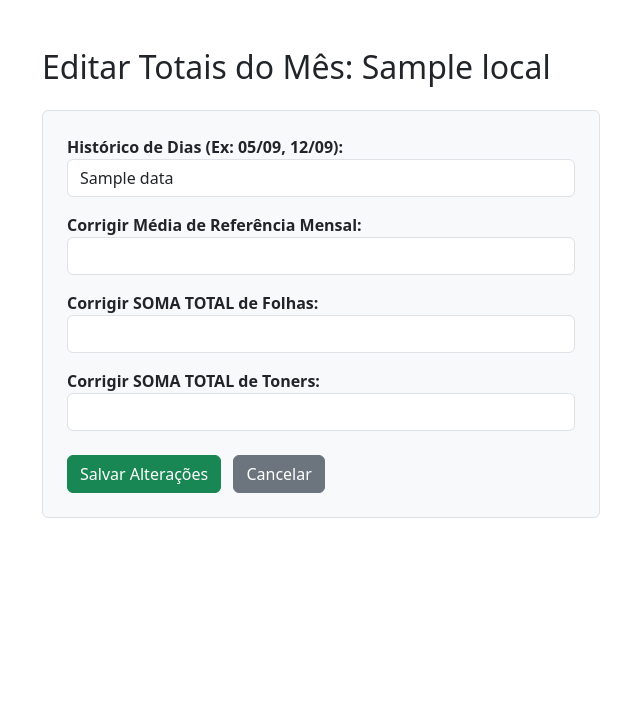
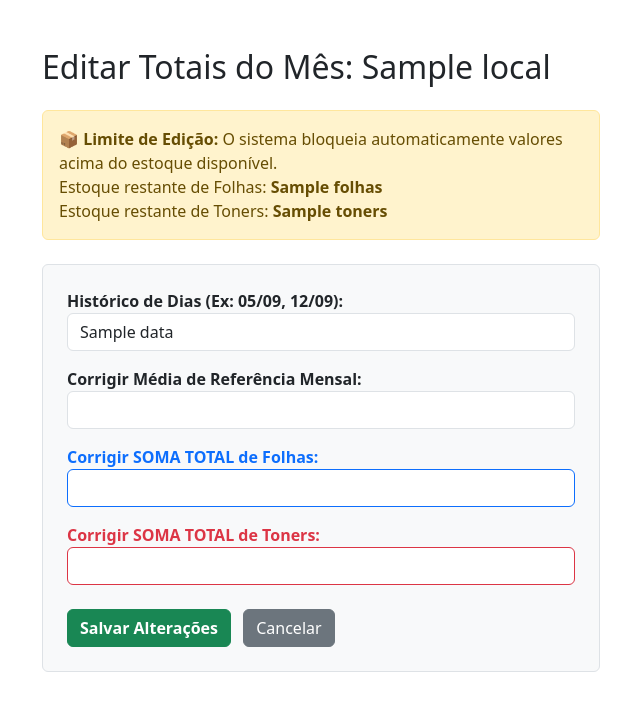
Before and after one commit to gabrielfelipetrabalho2-coder/sistema-controle-insumos-tectoner-epitacio, a Flask app: template templates/editar.html in a window 1280 px wide. Shown: the top 711 px of the page, without its empty margins (40-680 px from the left). Run offline with Flask 3, Linux system fonts and the light colour scheme; the template is opened without the code that fills it: most values are stand-ins (such as "Sample title", 1, 10 or a date in 2020).

Commit message:
Fix(Validação): Adicionada trava de limite (max) direto no HTML da tela de edição. O navegador agora bloqueia e avisa automaticamente tentativas de salvar valores maiores que o estoque físico disponível.

```diff
--- a/app.py
+++ b/app.py
@@ -27,7 +27,7 @@
 
     historico_mes = []
     dados_grafico = {}
-    dados_grafico_toner = {} # NOVO: Para o gráfico de toners
+    dados_grafico_toner = {}
     mes_atual = datetime.now().strftime('%m/%Y')
 
     for key, val in envios_ref.items():
@@ -59,7 +59,6 @@
             historico_mes.append(val)
 
             local_nome = val['local']
-            # NOVO: Soma folhas e toners para os gráficos separadamente
             if local_nome in dados_grafico:
                 dados_grafico[local_nome] += folhas
                 dados_grafico_toner[local_nome] += toners
@@ -88,6 +87,21 @@
     if folhas == 0 and toners == 0:
         flash('Erro: Você deve registrar o envio de pelo menos 1 Folha OU 1 Toner.', 'danger')
         return redirect('/')
+
+    # -------------- TRAVA NO CADASTRO --------------
+    estoque_ref = db.reference('estoque')
+    estoque_atual = estoque_ref.get() or {'folhas': 0, 'toners': 0}
+    qtd_estoque_folhas = int(estoque_atual.get('folhas', 0))
+    qtd_estoque_toners = int(estoque_atual.get('toners', 0))
+
+    if folhas > qtd_estoque_folhas:
+        flash(f'Bloqueado no Cadastro: Estoque insuficiente! Você tentou enviar {folhas} folhas, mas só há {qtd_estoque_folhas} no estoque.', 'danger')
+        return redirect('/')
+
+    if toners > qtd_estoque_toners:
+        flash(f'Bloqueado no Cadastro: Estoque insuficiente! Você tentou enviar {toners} toners, mas só há {qtd_estoque_toners} no estoque.', 'danger')
+        return redirect('/')
+    # -----------------------------------------------
 
     if data_input:
         data_obj = datetime.strptime(data_input, '%Y-%m-%d')
@@ -120,10 +134,8 @@
         else:
             media_final = 5000
 
-    estoque_ref = db.reference('estoque')
-    estoque_atual = estoque_ref.get() or {'folhas': 0, 'toners': 0}
-    novo_total_folhas = max(0, int(estoque_atual.get('folhas', 0)) - folhas)
-    novo_total_toners = max(0, int(estoque_atual.get('toners', 0)) - toners)
+    novo_total_folhas = qtd_estoque_folhas - folhas
+    novo_total_toners = qtd_estoque_toners - toners
     estoque_ref.update({'folhas': novo_total_folhas, 'toners': novo_total_toners})
 
     if registro_existente_id:
@@ -206,34 +218,90 @@
 
 @app.route('/deletar/<id>')
 def deletar(id):
+    registro_antigo = db.reference('envios').child(id).get()
+    if registro_antigo:
+        folhas_antigas = int(registro_antigo.get('folhas', 0))
+        toners_antigos = int(registro_antigo.get('toners', 0))
+
+        estoque_ref = db.reference('estoque')
+        estoque_atual = estoque_ref.get() or {'folhas': 0, 'toners': 0}
+
+        estoque_ref.update({
+            'folhas': int(estoque_atual.get('folhas', 0)) + folhas_antigas,
+            'toners': int(estoque_atual.get('toners', 0)) + toners_antigos
+        })
+
     db.reference('envios').child(id).delete()
-    flash('Registro mensal deletado com sucesso!', 'success')
+    flash('Registro deletado e insumos devolvidos ao estoque principal!', 'success')
     return redirect('/')
 
 @app.route('/editar/<id>', methods=['GET', 'POST'])
 def editar(id):
     if request.method == 'POST':
         media = int(request.form.get('media', 5000))
-        folhas = int(request.form.get('folhas', 0))
-        toners = int(request.form.get('toners', 0))
+        novas_folhas = int(request.form.get('folhas', 0))
+        novos_toners = int(request.form.get('toners', 0))
         datas_editadas = request.form.get('datas_historico', '')
 
-        if folhas < 0 or toners < 0 or media <= 0:
+        if novas_folhas < 0 or novos_toners < 0 or media <= 0:
             flash('Erro: Valores inválidos!', 'danger')
             return redirect(f'/editar/{id}')
 
+        if novas_folhas == 0 and novos_toners == 0:
+            flash('Erro: Não é permitido zerar folhas e toners ao mesmo tempo. Se a entrega foi cancelada, use o botão "Deletar" na tela inicial.', 'danger')
+            return redirect(f'/editar/{id}')
+
+        registro_antigo = db.reference('envios').child(id).get()
+        if not registro_antigo:
+            flash('Erro crítico: O registro não foi encontrado.', 'danger')
+            return redirect('/')
+
+        folhas_antigas = int(registro_antigo.get('folhas', 0))
+        toners_antigos = int(registro_antigo.get('toners', 0))
+
+        estoque_ref = db.reference('estoque')
+        estoque_atual = estoque_ref.get() or {'folhas': 0, 'toners': 0}
+        qtd_estoque_folhas = int(estoque_atual.get('folhas', 0))
+        qtd_estoque_toners = int(estoque_atual.get('toners', 0))
+
+        # -------------- TRAVA ABSOLUTA NO EDITAR --------------
+        diferenca_folhas = novas_folhas - folhas_antigas
+        diferenca_toners = novos_toners - toners_antigos
+
+        if diferenca_folhas > qtd_estoque_folhas:
+            flash(f'Bloqueado na Edição: Faltam {diferenca_folhas - qtd_estoque_folhas} folhas no estoque central para você conseguir salvar essa quantidade!', 'danger')
+            return redirect(f'/editar/{id}')
+
+        if diferenca_toners > qtd_estoque_toners:
+            flash(f'Bloqueado na Edição: Faltam {diferenca_toners - qtd_estoque_toners} toners no estoque central para você conseguir salvar essa quantidade!', 'danger')
+            return redirect(f'/editar/{id}')
+        # -----------------------------------------------------
+
+        # SÓ PASSA PARA CÁ SE TIVER ESTOQUE SUFICIENTE!
+        novo_estoque_folhas = qtd_estoque_folhas - diferenca_folhas
+        novo_estoque_toners = qtd_estoque_toners - diferenca_toners
+
+        # 1. Atualiza o estoque descontando (ou devolvendo)
+        estoque_ref.update({
+            'folhas': novo_estoque_folhas,
+            'toners': novo_estoque_toners
+        })
+
+        # 2. Só agora salva os dados modificados na tabela
         db.reference('envios').child(id).update({
             'media_aplicada': media,
-            'folhas': folhas,
-            'toners': toners,
+            'folhas': novas_folhas,
+            'toners': novos_toners,
             'data': datas_editadas
         })
-        flash('Totais do mês corrigidos com sucesso!', 'success')
+
+        flash('Registro corrigido e diferença abatida/devolvida no estoque com sucesso!', 'success')
         return redirect('/')
 
     else:
-        registro = db.reference('envios').child(id).get()
-        return render_template('editar.html', registro=registro, id=id)
+            registro = db.reference('envios').child(id).get()
+            estoque_atual = db.reference('estoque').get() or {'folhas': 0, 'toners': 0}
+            return render_template('editar.html', registro=registro, id=id, estoque=estoque_atual)
 
 @app.route('/novo_local', methods=['GET', 'POST'])
 def novo_local():
--- a/templates/editar.html
+++ b/templates/editar.html
@@ -21,6 +21,13 @@
     {% endif %}
     {% endwith %}
 
+    <div class="alert alert-warning mb-4 w-50">
+        <strong>📦 Limite de Edição:</strong>
+        O sistema bloqueia automaticamente valores acima do estoque disponível.
+        <br>Estoque restante de Folhas: <strong>{{ estoque.folhas }}</strong>
+        <br>Estoque restante de Toners: <strong>{{ estoque.toners }}</strong>
+    </div>
+
     <form action="/editar/{{ id }}" method="POST" class="border p-4 rounded bg-light w-50">
         <div class="mb-3">
             <label class="fw-bold">Histórico de Dias (Ex: 05/09, 12/09):</label>
@@ -32,14 +39,18 @@
                 min="1">
         </div>
         <div class="mb-3">
-            <label class="fw-bold">Corrigir SOMA TOTAL de Folhas:</label>
-            <input type="number" name="folhas" class="form-control" value="{{ registro.folhas }}" required min="0">
+            <label class="fw-bold text-primary">Corrigir SOMA TOTAL de Folhas:</label>
+            <!-- TRAVA DO HTML AQUI (min e max) -->
+            <input type="number" name="folhas" class="form-control border-primary" value="{{ registro.folhas }}"
+                required min="0" max="{{ registro.folhas + estoque.folhas }}">
         </div>
         <div class="mb-4">
-            <label class="fw-bold">Corrigir SOMA TOTAL de Toners:</label>
-            <input type="number" name="toners" class="form-control" value="{{ registro.toners }}" required min="0">
+            <label class="fw-bold text-danger">Corrigir SOMA TOTAL de Toners:</label>
+            <!-- TRAVA DO HTML AQUI (min e max) -->
+            <input type="number" name="toners" class="form-control border-danger" value="{{ registro.toners }}" required
+                min="0" max="{{ registro.toners + estoque.toners }}">
         </div>
-        <button type="submit" class="btn btn-success">Salvar Alterações</button>
+        <button type="submit" class="btn btn-success fw-bold">Salvar Alterações</button>
         <a href="/" class="btn btn-secondary ms-2">Cancelar</a>
     </form>
 
```
